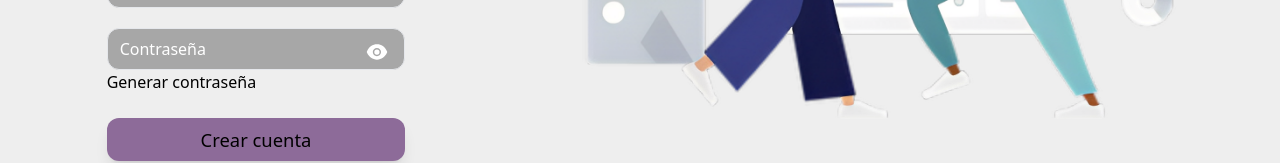
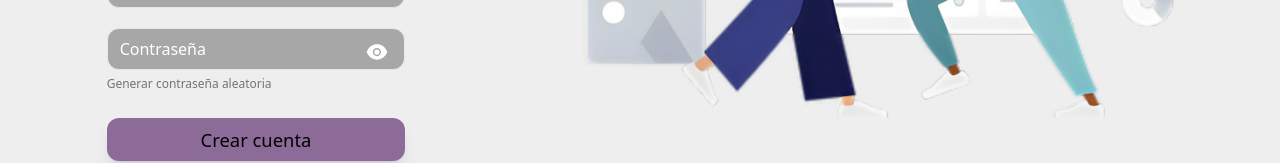
Before and after one commit to Sstark97/chat-now, a Next.js app: page /register in a window 1280 px wide. Shown: the part 512-675 px from the top of the page. Built offline with nearby package versions, Linux system fonts and the light colour scheme; no server answers.

Commit message:
Generate random password

```diff
--- a/src/components/Input.tsx
+++ b/src/components/Input.tsx
@@ -39,8 +39,8 @@ const Input = ({ type, placeholder, name, children, errorManager, location }: In
                 {children}
             </div>
             {location === "register" ? (
-                <button type="button" onClick={() => setPassword(randomPassword)}>
-                    Generar contraseña
+                <button className="text-xs text-secondary_text" type="button" onClick={() => setPassword(randomPassword)}>
+                    Generar contraseña aleatoria
                 </button>
             ) : null}
             {error ? <p className="text-busy text-sm mt-1 opacity-60">{error}</p> : null}
```
